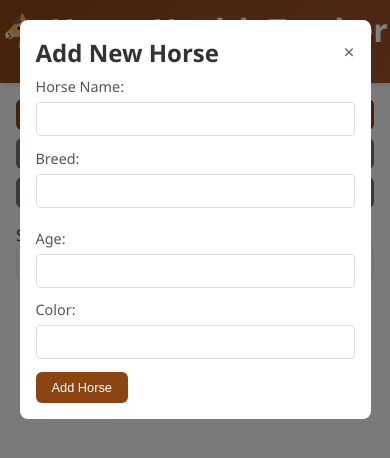
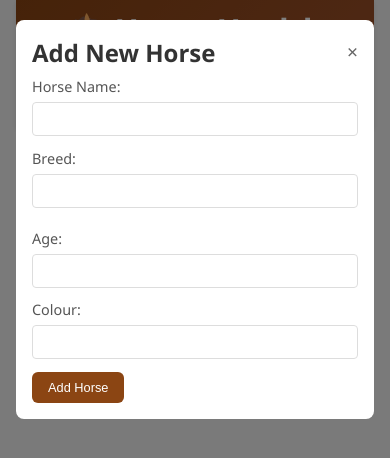
Before and after one commit to arifeek/horse-health-tracker, a plain HTML site: page index.html in a window 390 px wide. Both pictures are taken after a click on the button "+ Add Horse". Drawn offline with Linux system fonts and the light colour scheme.

Commit message:
Update index.html

```diff
--- a/index.html
+++ b/index.html
@@ -25,18 +25,19 @@
             padding: 0.5rem 0;
             text-align: center;
             box-shadow: 0 2px 5px rgba(0,0,0,0.1);
+            margin: 0 1rem;
         }
 
         .container {
-            max-width: 1000px;
+            max-width: 900px;
             margin: 0 auto;
-            padding: 1rem;
+            padding: 1rem 1.5rem;
         }
 
         .controls {
             display: flex;
             gap: 0.5rem;
-            margin-bottom: 1rem;
+            margin: 0 1rem 1rem;
             flex-wrap: wrap;
             align-items: center;
             position: sticky;
@@ -67,12 +68,15 @@
         }
 
         .btn-secondary {
-            background: #6c757d;
-            color: white;
+            background: #adb5bd;
+            color: #333;
+            border: 1px solid #6c757d;
+            font-size: 0.7rem;
+            padding: 0.4rem 0.8rem;
         }
 
         .btn-secondary:hover {
-            background: #5a6268;
+            background: #9ea6ae;
         }
 
         .btn-danger {
@@ -85,7 +89,7 @@
         }
 
         .horse-selector {
-            margin-bottom: 1rem;
+            margin: 0 1rem 1rem;
         }
 
         .horse-selector select {
@@ -102,6 +106,7 @@
             border-radius: 6px 6px 0 0;
             overflow: hidden;
             box-shadow: 0 2px 5px rgba(0,0,0,0.1);
+            margin: 0 1rem;
         }
 
         .tab {
@@ -128,6 +133,7 @@
             max-height: 60vh;
             overflow-y: auto;
             -webkit-overflow-scrolling: touch;
+            margin: 0 1rem;
         }
 
         .tab-pane {
@@ -214,7 +220,7 @@
             border: 1px solid #ffeaa7;
             padding: 0.8rem;
             border-radius: 6px;
-            margin-bottom: 1rem;
+            margin: 0 1rem 1rem;
         }
 
         .reminder-item {
@@ -248,11 +254,11 @@
 
         .modal-content {
             background: white;
-            margin: 10% auto;
+            margin: 10% 1rem;
             padding: 1rem;
             border-radius: 8px;
             max-width: 400px;
-            width: 90%;
+            width: calc(100% - 2rem);
             max-height: 80vh;
             overflow-y: auto;
             -webkit-overflow-scrolling: touch;
@@ -289,6 +295,10 @@
         }
 
         @media (max-width: 768px) {
+            .container {
+                padding: 1rem;
+            }
+
             .form-row {
                 flex-direction: column;
             }
@@ -312,8 +322,8 @@
             }
 
             .modal-content {
-                margin: 5% auto;
-                max-width: 90%;
+                margin: 5% 1rem;
+                width: calc(100% - 2rem);
             }
         }
     </style>
@@ -417,7 +427,7 @@
                     </div>
                 </div>
                 <div class="form-group">
-                    <label for="horseColor">Color:</label>
+                    <label for="horseColor">Colour:</label>
                     <input type="text" id="horseColor">
                 </div>
                 <button type="submit" class="btn btn-primary">Add Horse</button>
@@ -444,6 +454,7 @@
                         <option value="Rhinopneumonitis">Rhinopneumonitis</option>
                         <option value="Rabies">Rabies</option>
                         <option value="Strangles">Strangles</option>
+                        <option value="Hendra">Hendra</option>
                         <option value="Other">Other</option>
                     </select>
                 </div>
@@ -746,7 +757,7 @@
                     <h4>${selectedHorse.name}</h4>
                     <p><strong>Breed:</strong> ${selectedHorse.breed || 'Not specified'}</p>
                     <p><strong>Age:</strong> ${selectedHorse.age || 'Not specified'}</p>
-                    <p><strong>Color:</strong> ${selectedHorse.color || 'Not specified'}</p>
+                    <p><strong>Colour:</strong> ${selectedHorse.color || 'Not specified'}</p>
                 </div>
             `;
 
@@ -849,7 +860,7 @@
                 case 'farrier':
                     details = '';
                     if (record.farrier) details += `<p><strong>Farrier:</strong> ${record.farrier}</p>`;
-                    if (record.cost) details += `<p><strong>Cost:</strong> €${parseFloat(record.cost).toFixed(2)}</p>`;
+                    if (record.cost) details += `<p><strong>Cost:</strong> $${parseFloat(record.cost).toFixed(2)}</p>`;
                     if (record.nextDue) details += `<p><strong>Next Due:</strong> ${formatDate(record.nextDue)}</p>`;
                     if (record.notes) details += `<p><strong>Notes:</strong> ${record.notes}</p>`;
                     break;
@@ -858,7 +869,7 @@
                     if (record.veterinarian) details += `<p><strong>Veterinarian:</strong> ${record.veterinarian}</p>`;
                     if (record.diagnosis) details += `<p><strong>Diagnosis:</strong> ${record.diagnosis}</p>`;
                     if (record.treatment) details += `<p><strong>Treatment:</strong> ${record.treatment}</p>`;
-                    if (record.cost) details += `<p><strong>Cost:</strong> €${parseFloat(record.cost).toFixed(2)}</p>`;
+                    if (record.cost) details += `<p><strong>Cost:</strong> $${parseFloat(record.cost).toFixed(2)}</p>`;
                     if (record.nextDue) details += `<p><strong>Next Check-up:</strong> ${formatDate(record.nextDue)}</p>`;
                     if (record.notes) details += `<p><strong>Notes:</strong> ${record.notes}</p>`;
                     break;
@@ -1206,10 +1217,10 @@
 
         function formatDate(dateString) {
             const date = new Date(dateString);
-            return date.toLocaleDateString('en-US', {
+            return date.toLocaleDateString('en-AU', {
                 year: 'numeric',
-                month: 'short',
-                day: 'numeric'
+                month: '2-digit',
+                day: '2-digit'
             });
         }
 
```
